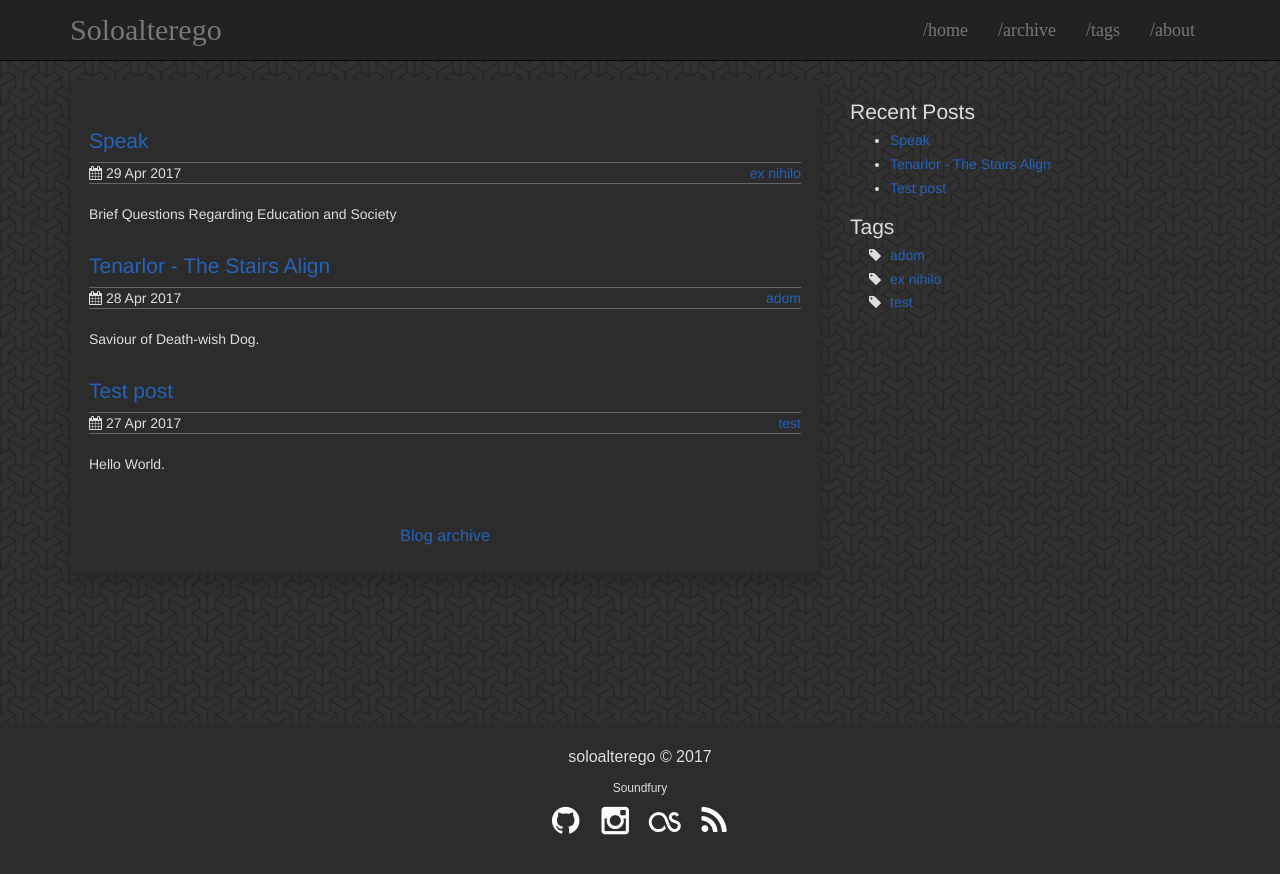
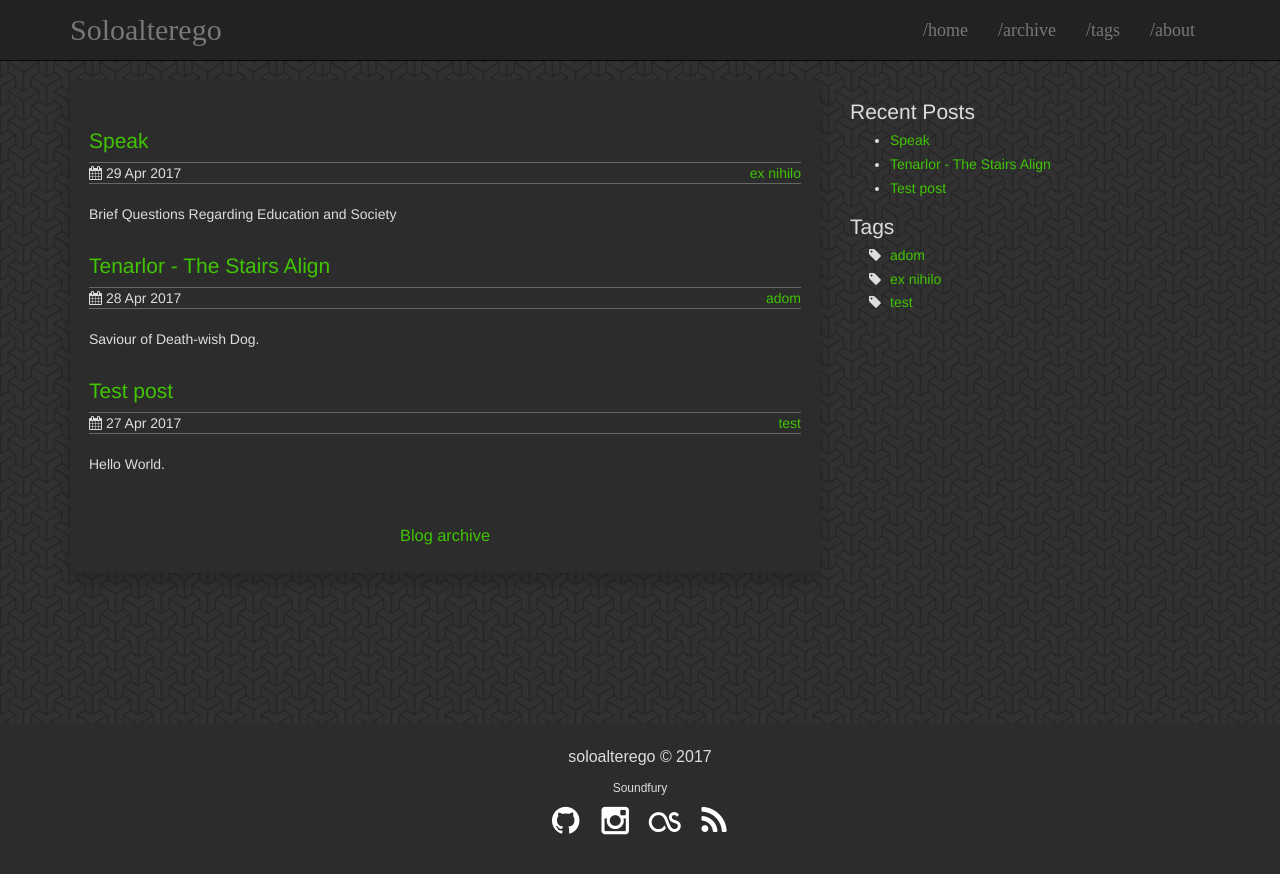
Before and after one commit to soloalterego/soloalterego.github.io, a Jekyll site: the page built from index.html, in a window 1280 px wide. Shown: the top 874 px of the page. Built offline with Jekyll 4.4.1, drawn with Linux system fonts in a browser that asks for light colours.

Commit message:
edit link colours

```diff
--- a/css/theme.scss
+++ b/css/theme.scss
@@ -16,8 +16,8 @@
 //                    Variables
 //********************************************************
 
-//$accent-color: #41C404;    // Green
-$accent-color: #2562B8;    // Grey blue
+$accent-color: #41C404;    // Green
+//$accent-color: #2562B8;    // Grey blue
 
 $font-color: #dddddd;
 $background-color: #292929;
@@ -70,7 +70,15 @@ blockquote {
   font-size: 1em;
 }
 
-a {
+a:link {
+  color: $accent-color;
+}
+
+a:visited {
+  color: $accent-color;
+}
+
+a:hover {
   color: $accent-color;
 }
 
```
